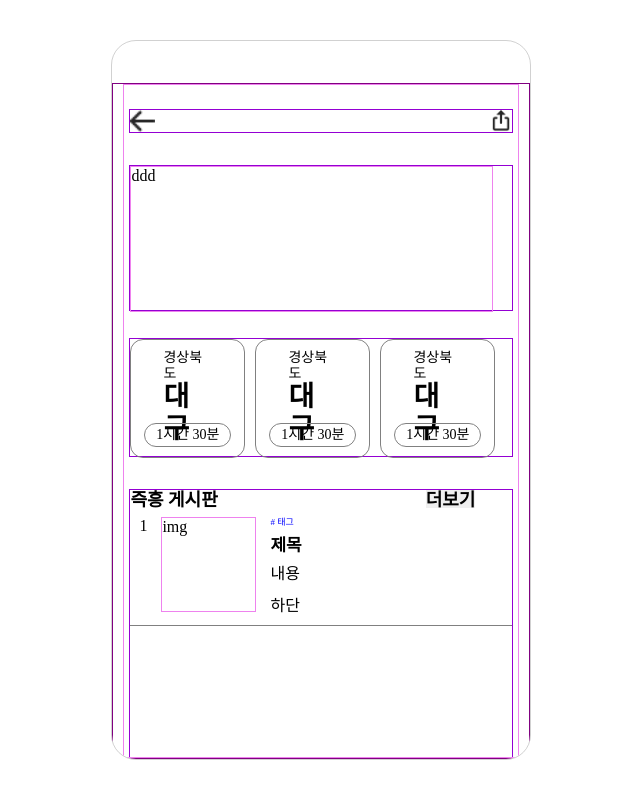
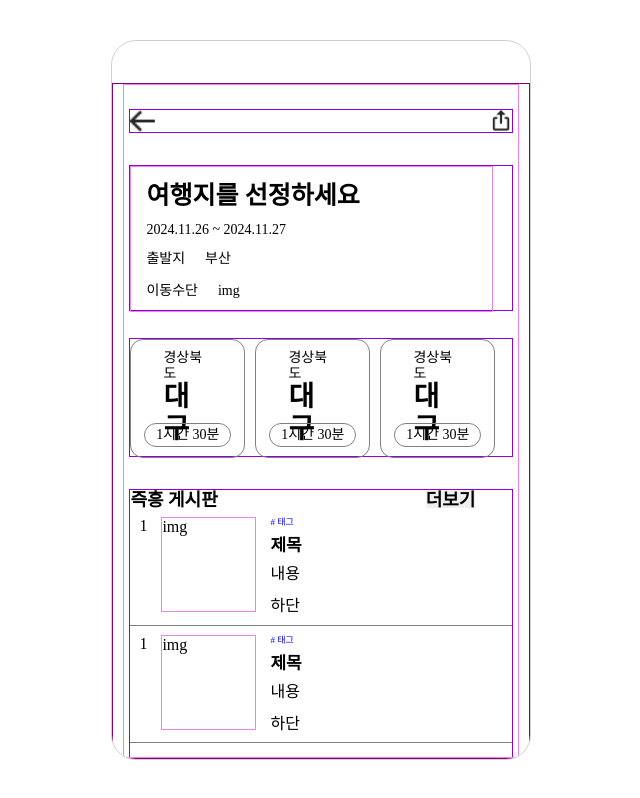
Before and after one commit to UMC-WEGO/WEGO_FE_React, a React (Vite) app in the folder WEGO_FE/: page /home/travel-select in a window 1280 px wide. Shown: the whole page, without its empty margins (319-959 px from the left). Built offline with nearby package versions, Linux system fonts and the light colour scheme; a web font is replaced by a local one.

Commit message:
feat: 여행선택페이지 '여행지를 선정하세요' 디자인 구현

```diff
--- a/WEGO_FE/src/pages/feat_2/home-travel-select/TravelSelectPage.tsx
+++ b/WEGO_FE/src/pages/feat_2/home-travel-select/TravelSelectPage.tsx
@@ -51,6 +51,41 @@ const PlaningCard = styled.div`
   width: 363px;
   height: 146px;
   border: 1px solid violet;
+  padding: 15px;
+
+  display: flex;
+  flex-direction: column;
+  gap: 15px;
+`
+const PlaningCardRow1 = styled.div`
+  font-size: 25px;
+  font-weight: 700;
+
+  height: 25px;
+`
+const PlaningCardRow2 = styled.div`
+  font-size: 14px;
+  font-weight: 500;
+
+  height: 14px;
+`
+const PlaningCardRow3 = styled.div`
+  font-size: 14px;
+  font-weight: 500;
+
+  height: 30px;
+
+  display: flex;
+  gap: 20px;
+`
+const PlaningCardRow4 = styled.div`
+  font-size: 14px;
+  font-weight: 500;
+
+  height: 13px;
+
+  display: flex;
+  gap: 20px;
 `
 
 // 여행지 선택 버튼 영역
@@ -161,7 +196,18 @@ function TravelSelectPage() {
           </ToolBarContainer>
 
           <PlanContainer>
-            <PlaningCard>ddd</PlaningCard>
+            <PlaningCard>
+              <PlaningCardRow1>여행지를 선정하세요</PlaningCardRow1>
+              <PlaningCardRow2>2024.11.26 ~ 2024.11.27</PlaningCardRow2>
+              <PlaningCardRow3>
+                <div>출발지</div>
+                <div>부산</div>
+              </PlaningCardRow3>
+              <PlaningCardRow4>
+                <div>이동수단</div>
+                <div>img</div>
+              </PlaningCardRow4>
+            </PlaningCard>
           </PlanContainer>
 
           <DestinationContainer>
@@ -188,6 +234,7 @@ function TravelSelectPage() {
               <button>더보기</button>
             </Title>
             <PostCard/>
+            <PostCard/>
           </PostContainer>
 
           <SubmitBtnContainer>
```
